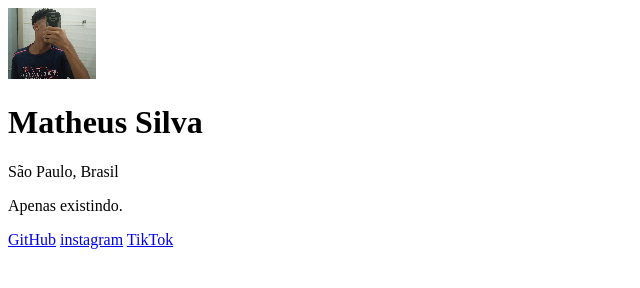
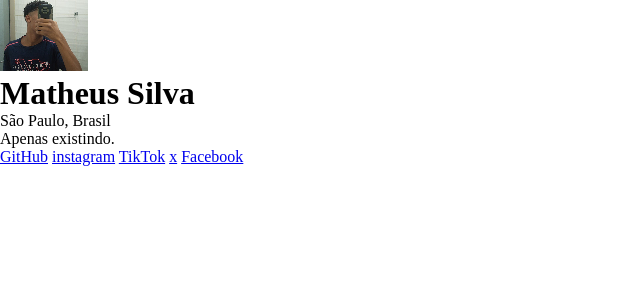
Before and after one commit to Matheuseas23/Meus-links, a plain HTML site: page Index.Html in a window 1280 px wide. Shown: the whole page, without its empty margins (0-640 px from the left). Drawn offline with Linux system fonts and the light colour scheme.

Commit message:
início do desenvolvimento do CSS

```diff
--- a/Index.Html
+++ b/Index.Html
@@ -3,6 +3,7 @@
 <head>
     <meta charset="UTF-8">
     <meta name="viewport" content="width=device-width, initial-scale=1.0">
+    <link rel="stylesheet" href="style.css">
     <title>Meus links</title>
 </head>
 <body>
@@ -17,6 +18,8 @@
         <a href="https://github.com/Matheuseas23https">GitHub</a>
         <a href="https://www.instagram.com/_silvaakxs/?igsh=MXQyaXk1cjQ5M3o4OQ%3D%3D">instagram</a>
         <a href="https://www.tiktok.com/@matheusgarcia654?_t=8kacLTyFgxh&_r=1">TikTok</a>
+        <a href="https://twitter.com/?lang=pt-br">x</a>
+        <a href="https://web.facebook.com/profile.php?id=100083936313928&locale=pt_BR">Facebook</a>
 
     </div>
 </body>
--- /dev/null
+++ b/style.css
@@ -0,0 +1,5 @@
+* {
+    margin: 0;
+    padding: 0;
+    box-sizing: border-box;
+}
```
